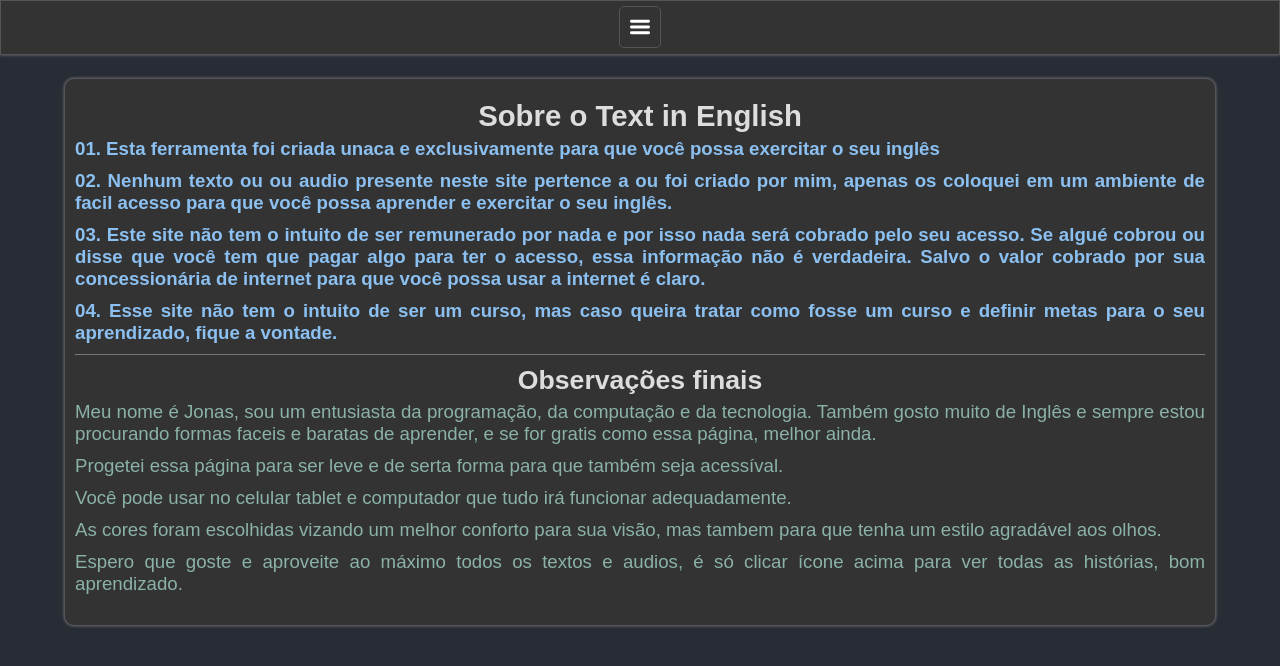
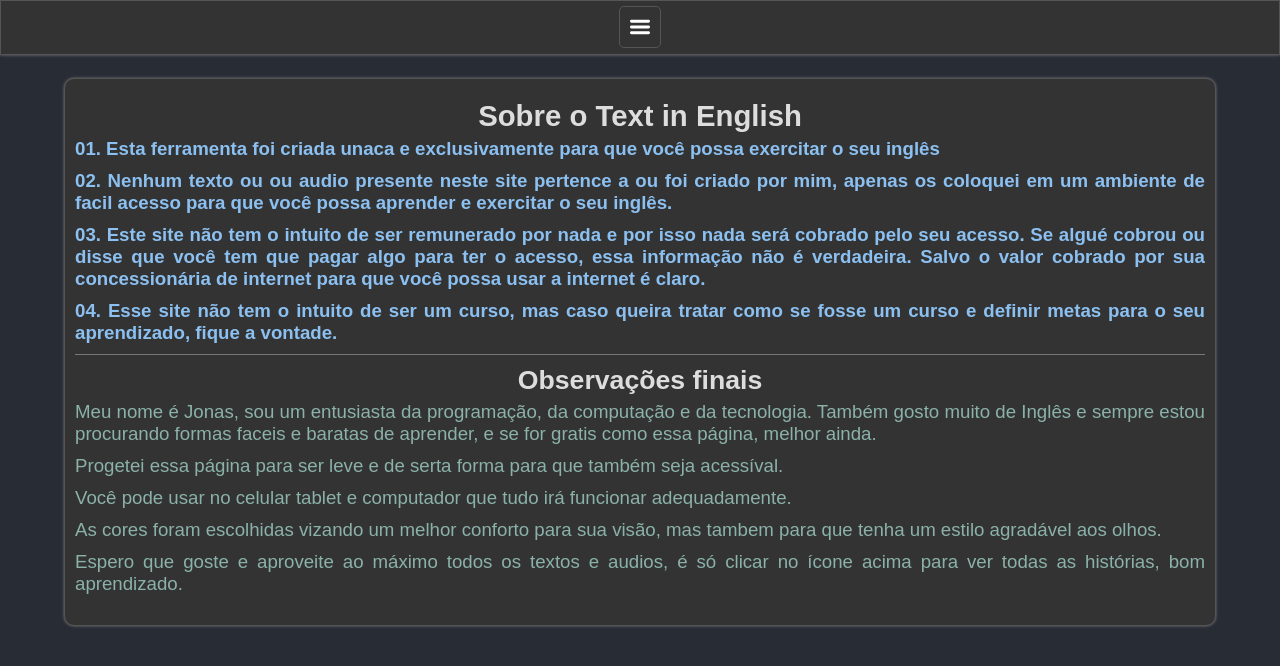
Before and after one commit to JonasJF360/texts-in-english, a plain HTML site: page info.html in a window 1280 px wide. Drawn offline with Linux system fonts and the light colour scheme.

Commit message:
Update info.html

```diff
--- a/info.html
+++ b/info.html
@@ -24,7 +24,7 @@
             </span></p>
             <p><span>03. Este site não tem o intuito de ser remunerado por nada e por isso nada será cobrado pelo seu acesso. Se algué cobrou ou disse que você tem que pagar algo para ter o acesso, essa informação não é verdadeira.
             Salvo o valor cobrado por sua concessionária de internet para que você possa usar a internet é claro.</span></p>
-            <p><span>04. Esse site não tem o intuito de ser um curso, mas caso queira tratar como fosse um curso e definir metas para o seu aprendizado, fique a vontade.</span></p>
+            <p><span>04. Esse site não tem o intuito de ser um curso, mas caso queira tratar como se fosse um curso e definir metas para o seu aprendizado, fique a vontade.</span></p>
             <h2>Observações finais</h2>
             <p>Meu nome é Jonas, sou um entusiasta da programação, da computação e  da tecnologia. Também gosto muito de Inglês e sempre estou procurando formas faceis e baratas de aprender, e se for gratis como essa página, melhor ainda.
             </p>
@@ -32,7 +32,7 @@
             </p>
             <p>Você pode usar no celular tablet e computador que tudo irá funcionar adequadamente.</p>
             <p>As cores foram escolhidas vizando um melhor conforto para sua visão, mas tambem para que tenha um estilo agradável aos olhos.</p>
-            <p>Espero que goste e aproveite ao máximo todos os textos e audios, é só clicar ícone acima para ver todas as histórias, bom aprendizado.</p>
+            <p>Espero que goste e aproveite ao máximo todos os textos e audios, é só clicar no ícone acima para ver todas as histórias, bom aprendizado.</p>
         </div>
 
     </div>
```
